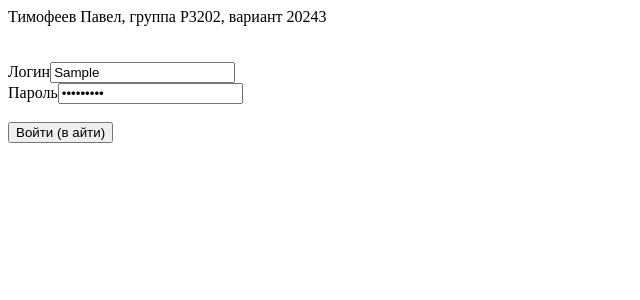
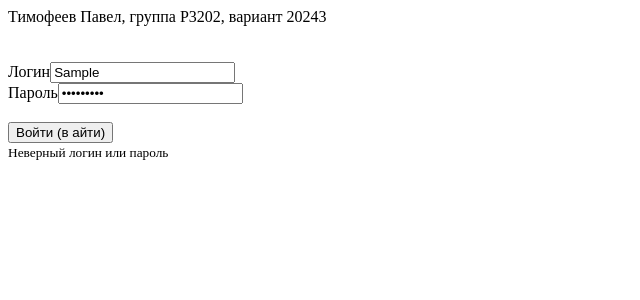
Before and after one commit to ptimofeyeff/Internet-Application-Development, an Angular app in the folder Lab4/frontend/: page / in a window 1280 px wide. Both pictures are taken after typing "Sample", "Sample123" into the empty fields and a click on the button "Войти (в айти)". Shown: the top 300 px of the page, without its empty margins (0-640 px from the left). Built offline with nearby package versions, Linux system fonts and the light colour scheme; no server answers.

Commit message:
add error message about wrong login or password

```diff
--- a/Lab4/frontend/src/app/share/services/auth.service.ts
+++ b/Lab4/frontend/src/app/share/services/auth.service.ts
@@ -1,7 +1,7 @@
 import {Injectable} from '@angular/core';
 import {User} from '../../main-page/model/User';
 import {ApiService} from './api.service';
-import {Route, Router} from '@angular/router';
+import {Router} from '@angular/router';
 
 @Injectable({providedIn: 'root'})
 export class AuthService {
@@ -12,7 +12,7 @@ export class AuthService {
     private router: Router,
   ){}
 
-  login(user: User) {
+  login(user: User): boolean {
     this.apiService.postUser(user).subscribe(
       res => {
         this.isAuth = res;
@@ -20,6 +20,7 @@ export class AuthService {
       },
       err => console.log(err)
     );
+    return this.isAuth;
   }
 
   logout(){
--- a/Lab4/frontend/src/app/start-page/start-page.component.html
+++ b/Lab4/frontend/src/app/start-page/start-page.component.html
@@ -14,12 +14,17 @@
   <input id="password" type="password" placeholder="password" formControlName="password">
   <div class="validation" *ngIf="form.get('password').invalid && form.get('password').touched">
     <small *ngIf="form.get('password').errors.required">
-      Введите логин
+      Введите пароль
     </small>
   </div>
   <br>
   <br>
   <button type="submit">Войти (в айти)</button>
 
+  <div class="validation" *ngIf="failAuth">
+    <small>
+      Неверный логин или пароль
+    </small>
+  </div>
 
 </form>
--- a/Lab4/frontend/src/app/start-page/start-page.component.ts
+++ b/Lab4/frontend/src/app/start-page/start-page.component.ts
@@ -13,6 +13,7 @@ import {User} from '../main-page/model/User';
 export class StartPageComponent implements OnInit {
 
   form: FormGroup;
+  failAuth: boolean = false;
 
 
   constructor(
@@ -46,7 +47,7 @@ export class StartPageComponent implements OnInit {
       password: this.form.value.password
     };
 
-    this.auth.login(user);
+    this.failAuth = !this.auth.login(user);
 
   }
 
```
